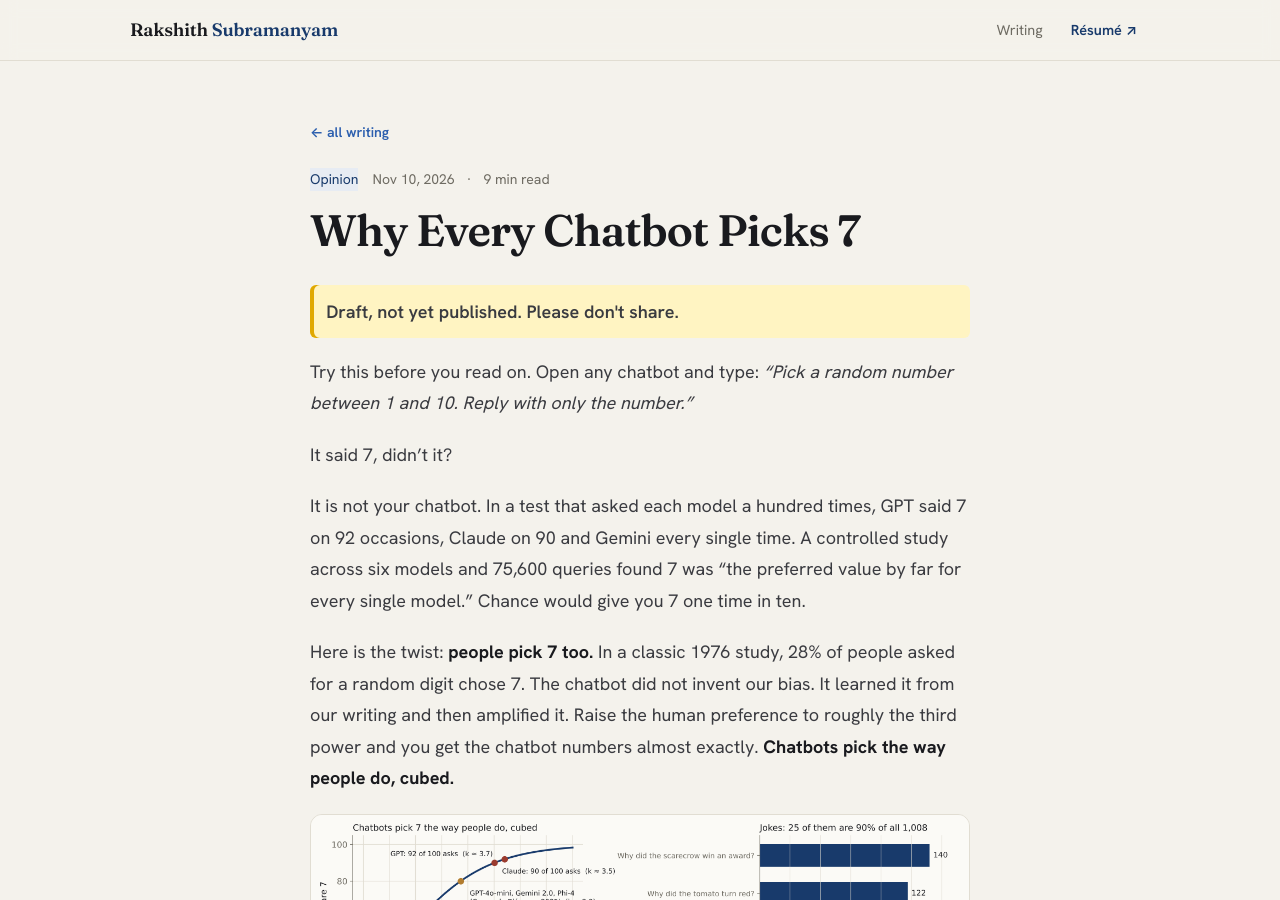
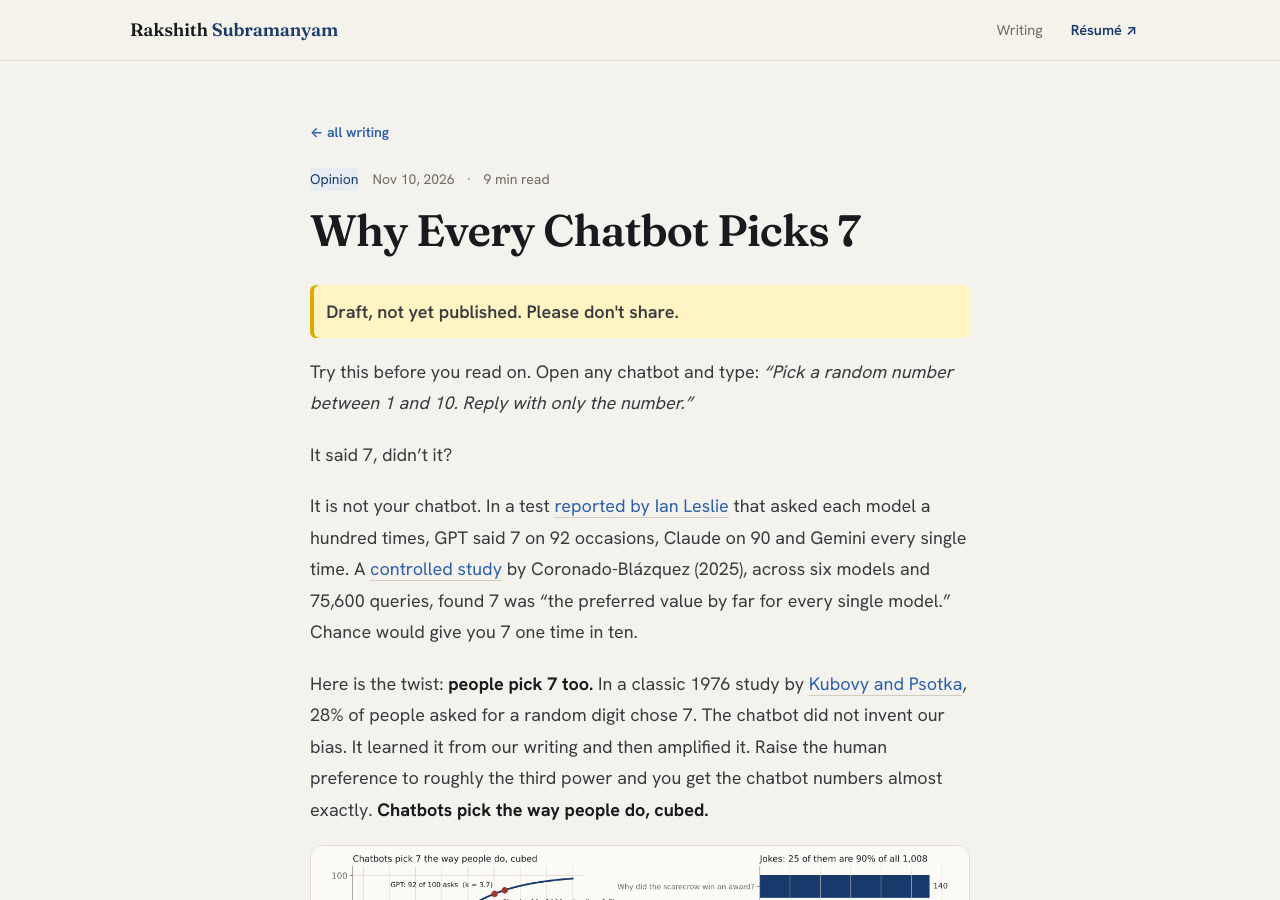
Before and after one commit to Rakshith-2905/portfolio, a Jekyll site: the page built from drafts/2fc3307e2f/index.md, in a window 1280 px wide and 900 px high. Built offline with Jekyll 4.4.1, drawn with Linux system fonts in a browser that asks for light colours.

Commit message:
Draft op-ed: inline citations for the opening numbers
Co-Authored-By: Claude Opus 5.5 <noreply@anthropic.com>

```diff
--- a/drafts/2fc3307e2f/index.md
+++ b/drafts/2fc3307e2f/index.md
@@ -16,9 +16,9 @@ Try this before you read on. Open any chatbot and type: *"Pick a random number b
 
 It said 7, didn't it?
 
-It is not your chatbot. In a test that asked each model a hundred times, GPT said 7 on 92 occasions, Claude on 90 and Gemini every single time. A controlled study across six models and 75,600 queries found 7 was "the preferred value by far for every single model." Chance would give you 7 one time in ten.
+It is not your chatbot. In a test [reported by Ian Leslie](https://www.ian-leslie.com/p/why-are-llms-fixated-on-the-number) that asked each model a hundred times, GPT said 7 on 92 occasions, Claude on 90 and Gemini every single time. A [controlled study](https://arxiv.org/abs/2502.19965) by Coronado-Blázquez (2025), across six models and 75,600 queries, found 7 was "the preferred value by far for every single model." Chance would give you 7 one time in ten.
 
-Here is the twist: **people pick 7 too.** In a classic 1976 study, 28% of people asked for a random digit chose 7. The chatbot did not invent our bias. It learned it from our writing and then amplified it. Raise the human preference to roughly the third power and you get the chatbot numbers almost exactly. **Chatbots pick the way people do, cubed.**
+Here is the twist: **people pick 7 too.** In a classic 1976 study by [Kubovy and Psotka](https://psycnet.apa.org/record/1977-00345-001), 28% of people asked for a random digit chose 7. The chatbot did not invent our bias. It learned it from our writing and then amplified it. Raise the human preference to roughly the third power and you get the chatbot numbers almost exactly. **Chatbots pick the way people do, cubed.**
 
 <figure>
   <img src="{{ '/assets/img/posts/oped/oped-seven.png' | relative_url }}" alt="Left: share of answers that are 7 as human preference is amplified, with people at 28% and chatbots at 80 to 92%. Right: the five most repeated jokes out of 1,008 requests.">
```
